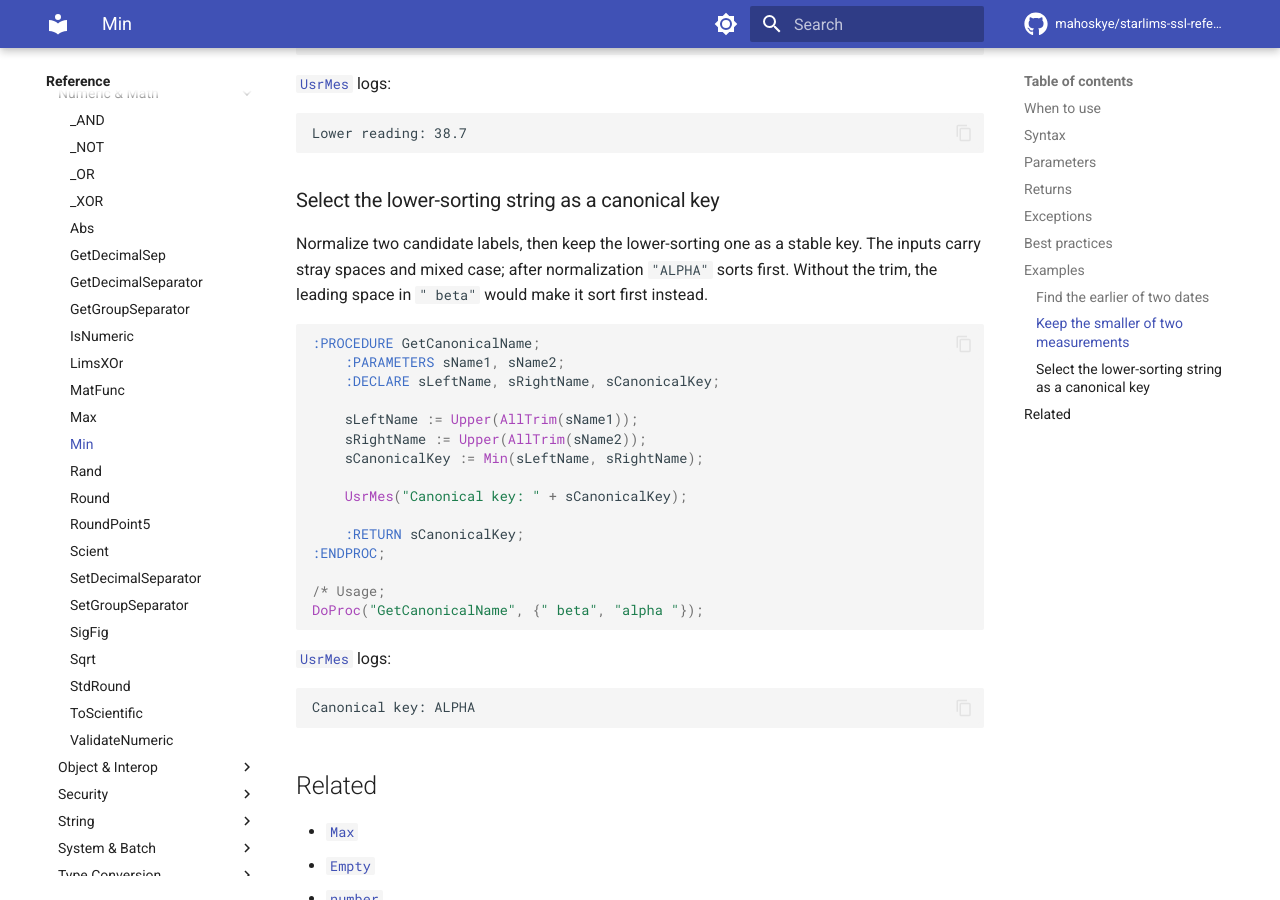
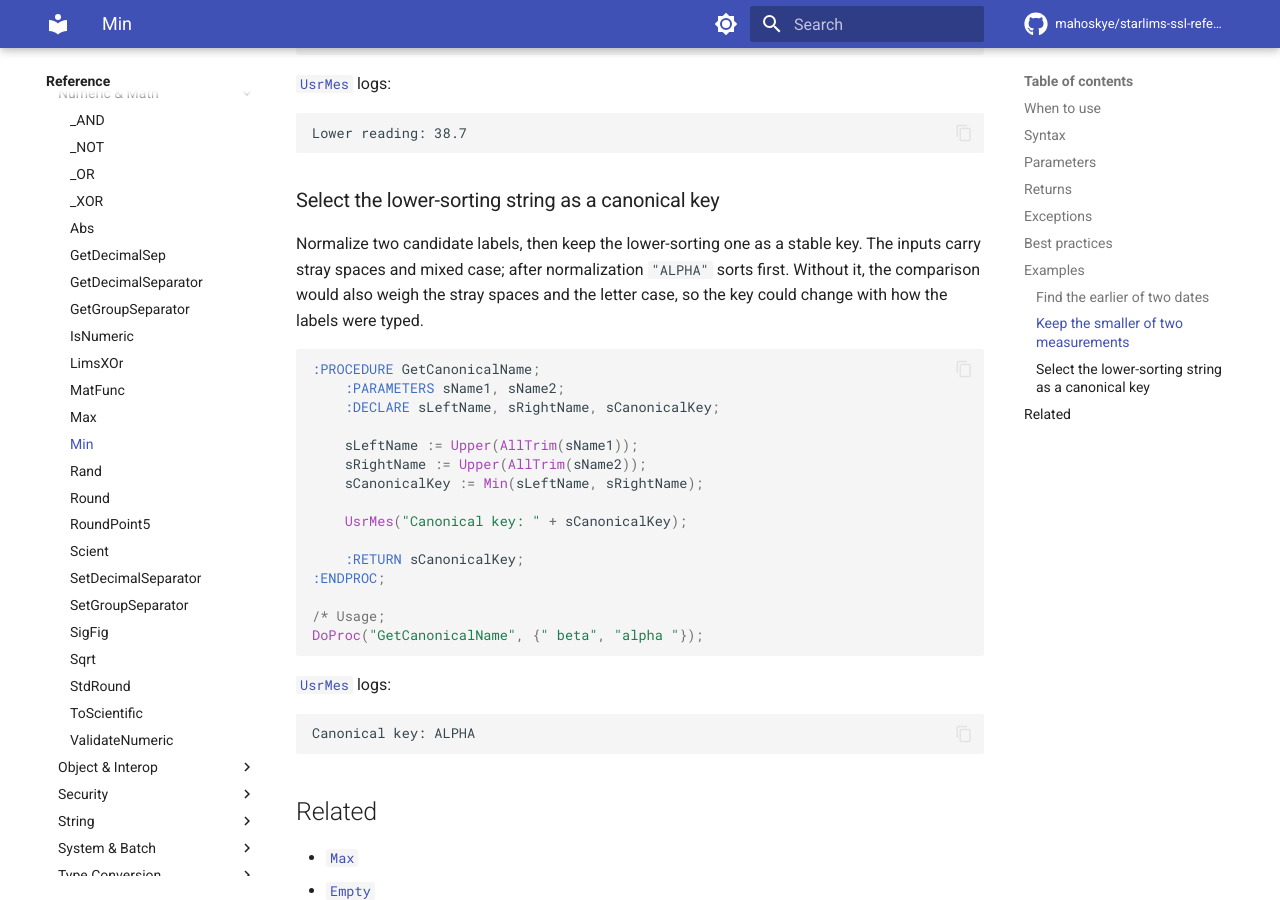
Before and after one commit to mahoskye/starlims-ssl-reference, an MkDocs documentation site: the page built from content/reference/functions/Min.md, in a window 1280 px wide and 900 px high, scrolled down 2948 px. Built offline with MkDocs 1.6.1 and Material for MkDocs 9.7.7, drawn with Linux system fonts in a browser that asks for light colours; plug-ins that fetch from the network failed and are left out; comment, search, counter and statistics services are not loaded.

Commit message:
docs: Min example drops an untested ordering claim
Co-Authored-By: Claude Opus 5.5 <noreply@anthropic.com>

````diff
--- a/content/reference/functions/Min.md
+++ b/content/reference/functions/Min.md
@@ -122,7 +122,7 @@ Lower reading: 38.7
 
 ### Select the lower-sorting string as a canonical key
 
-Normalize two candidate labels, then keep the lower-sorting one as a stable key. The inputs carry stray spaces and mixed case; after normalization `"ALPHA"` sorts first. Without the trim, the leading space in `" beta"` would make it sort first instead.
+Normalize two candidate labels, then keep the lower-sorting one as a stable key. The inputs carry stray spaces and mixed case; after normalization `"ALPHA"` sorts first. Without it, the comparison would also weigh the stray spaces and the letter case, so the key could change with how the labels were typed.
 
 ```ssl
 :PROCEDURE GetCanonicalName;
````
